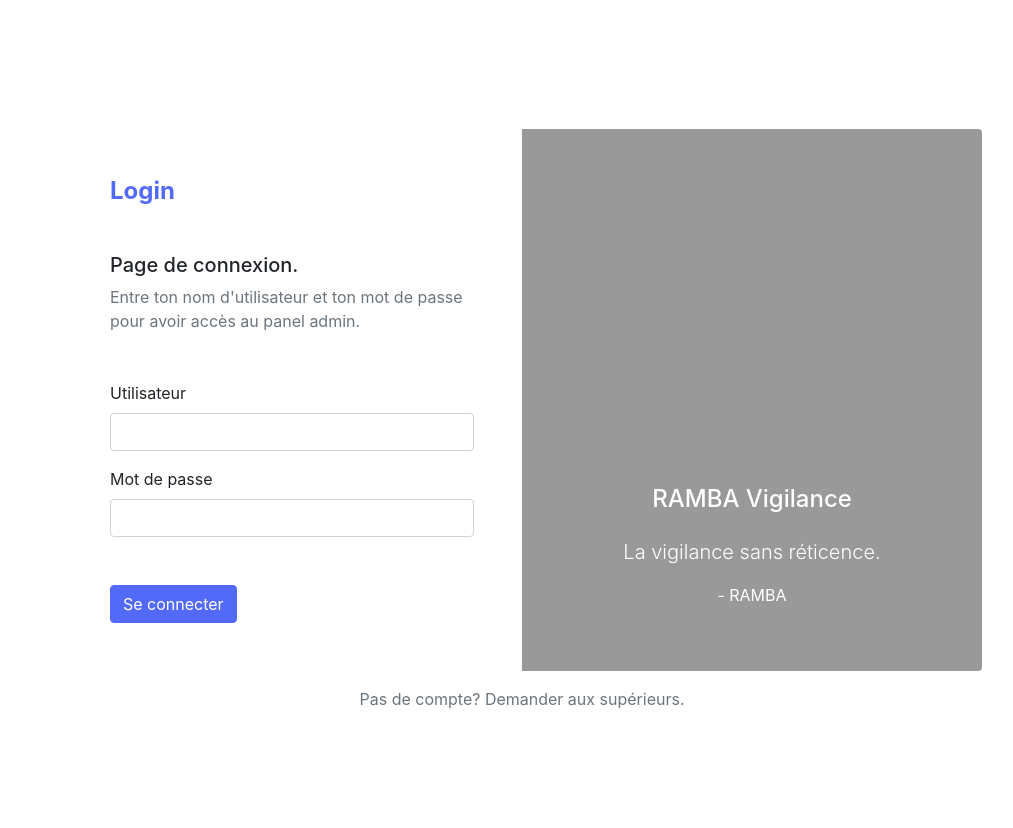
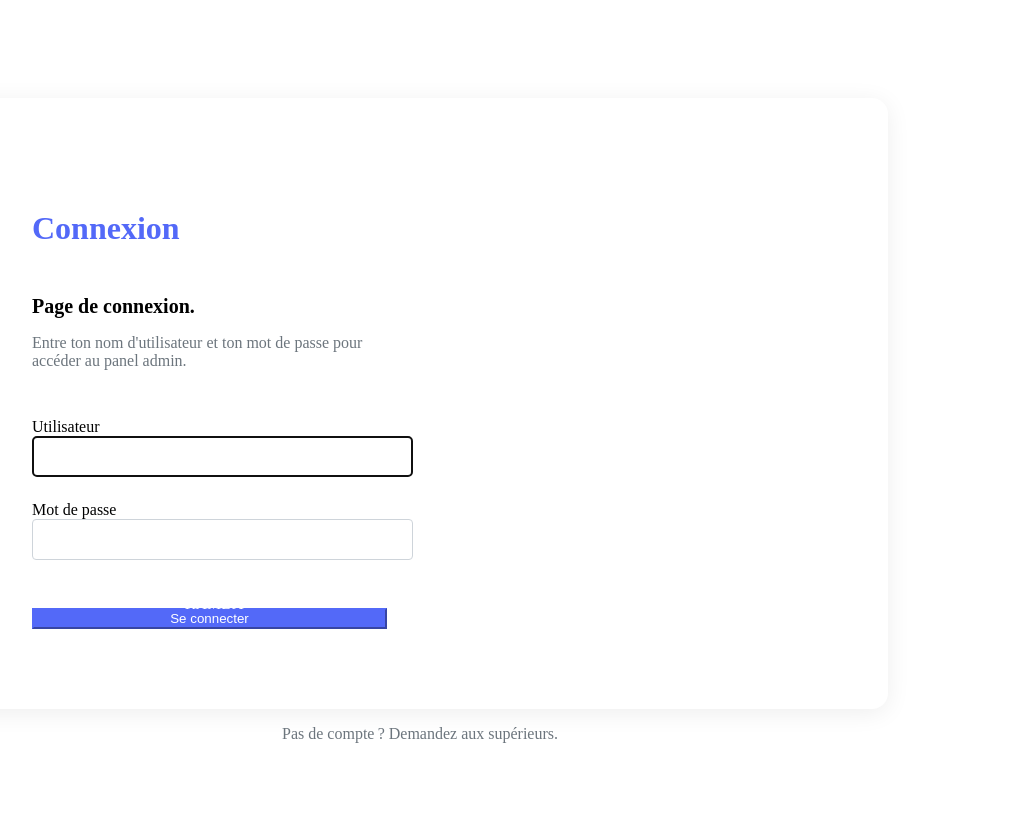
Before and after one commit to bennvk/IUT-SAE21-24, a Flask app: template Site/Site interne/templates/portail.html in a window 1280 px wide. Shown: the whole page, without its empty margins (118-1131 px from the left). Before the commit the page ends 708 px from the top, so only its background shows below. Run offline with Flask 3, Linux system fonts and the light colour scheme; the template is opened without the code that fills it, so the values that code supplies are empty; some libraries are stand-ins or nearby versions.

Commit message:
update site interne

```diff
--- a/Site/Site interne/static/css/style.css
+++ b/Site/Site interne/static/css/style.css
@@ -77,3 +77,42 @@
     margin-bottom: 2rem;
   }
 }
+
+.container {
+  width: 100%;
+  max-width: 1140px;
+  margin: 0 auto;
+  padding-right: 15px;
+  padding-left: 15px;
+}
+.row {
+  display: flex;
+  flex-wrap: wrap;
+  margin-right: -15px;
+  margin-left: -15px;
+}
+.col-xl-10, .col-lg-6 {
+  position: relative;
+  width: 100%;
+  padding-right: 15px;
+  padding-left: 15px;
+}
+.col-xl-10 { max-width: 80%; }
+.col-lg-6 { max-width: 50%; }
+.card { background: #fff; border-radius: 1rem; box-shadow: 0 4px 24px rgba(0,0,0,0.07); }
+.card-body { padding: 2rem; }
+.form-group { margin-bottom: 1.5rem; }
+.form-control { width: 100%; padding: 0.75rem; border: 1px solid #ced4da; border-radius: 0.25rem; }
+.btn-block { width: 100%; }
+.alert { padding: 0.75rem 1.25rem; margin-bottom: 1rem; border-radius: 0.25rem; }
+.alert-danger { background: #f8d7da; color: #721c24; }
+.alert-success { background: #d4edda; color: #155724; }
+.text-muted { color: #6c757d !important; }
+.text-center { text-align: center !important; }
+.mt-3 { margin-top: 1rem !important; }
+.mb-0 { margin-bottom: 0 !important; }
+.mb-5 { margin-bottom: 3rem !important; }
+.p-5 { padding: 3rem !important; }
+.font-weight-bold { font-weight: bold !important; }
+.h4 { font-size: 2rem; }
+.h5 { font-size: 1.25rem; }
--- a/Site/Site interne/templates/portail.html
+++ b/Site/Site interne/templates/portail.html
@@ -1,12 +1,9 @@
 <!DOCTYPE html>
-<html lang="en">
+<html lang="fr">
 <head>
     <meta charset="utf-8">
-    <!--  This file has been downloaded from bootdey.com @bootdey on twitter -->
-    <!--  All snippets are MIT license http://bootdey.com/license -->
-    <title>RAMBA | Login</title>
+    <title>RAMBA | Connexion</title>
     <meta name="viewport" content="width=device-width, initial-scale=1">
-    <link href="https://cdn.jsdelivr.net/npm/bootstrap@4.5.0/dist/css/bootstrap.min.css" rel="stylesheet">
     <link rel="stylesheet" href="{{ url_for('static', filename='css/style.css') }}">
 </head>
 <body>
@@ -19,22 +16,22 @@
                         <div class="col-lg-6">
                             <div class="p-5">
                                 <div class="mb-5">
-                                    <h3 class="h4 font-weight-bold text-theme">Login</h3>
+                                    <h3 class="h4 font-weight-bold text-theme">Connexion</h3>
                                 </div>
-
                                 <h6 class="h5 mb-0">Page de connexion.</h6>
-                                <p class="text-muted mt-2 mb-5">Entre ton nom d'utilisateur et ton mot de passe pour avoir accès au panel admin.</p>
-
+                                <p class="text-muted mt-2 mb-5">
+                                    Entre ton nom d'utilisateur et ton mot de passe pour accéder au panel admin.
+                                </p>
                                 <form method="POST" action="{{ url_for('login') }}">
                                     <div class="form-group">
                                         <label for="username">Utilisateur</label>
-                                        <input type="text" class="form-control" id="username" name="username" required>
+                                        <input type="text" class="form-control" id="username" name="username" required autofocus>
                                     </div>
                                     <div class="form-group mb-5">
                                         <label for="password">Mot de passe</label>
                                         <input type="password" class="form-control" id="password" name="password" required>
                                     </div>
-                                    <button type="submit" class="btn btn-theme">Se connecter</button>
+                                    <button type="submit" class="btn btn-theme btn-block">Se connecter</button>
                                     {% with messages = get_flashed_messages(with_categories=true) %}
                                       {% if messages %}
                                         <div class="mt-3">
@@ -47,37 +44,28 @@
                                 </form>
                             </div>
                         </div>
-
                         <div class="col-lg-6 d-none d-lg-inline-block">
-                            <div class="account-block rounded-right">
+                            <div class="account-block rounded-right h-100 d-flex flex-column justify-content-center align-items-center" style="background: #343a40;">
                                 <div class="overlay rounded-right"></div>
-                                <div class="account-testimonial">
+                                <div class="account-testimonial text-center">
                                     <h4 class="text-white mb-4">RAMBA Vigilance</h4>
                                     <p class="lead text-white">La vigilance sans réticence.</p>
-                                    <p>- RAMBA</p>
+                                    <p class="text-white">- RAMBA</p>
                                 </div>
                             </div>
                         </div>
                     </div>
-
                 </div>
                 <!-- end card-body -->
             </div>
             <!-- end card -->
-
-            <p class="text-muted text-center mt-3 mb-0">Pas de compte? Demander aux supérieurs.</p>
-
-            <!-- end row -->
-
+            <p class="text-muted text-center mt-3 mb-0">
+                Pas de compte ? Demandez aux supérieurs.
+            </p>
         </div>
         <!-- end col -->
     </div>
     <!-- Row -->
 </div>
-<script src="https://code.jquery.com/jquery-1.10.2.min.js"></script>
-<script src="https://cdn.jsdelivr.net/npm/bootstrap@4.5.0/dist/js/bootstrap.bundle.min.js"></script>
-<script type="text/javascript">
-
-</script>
 </body>
 </html>
```
Also changed, not shown: Site/Site interne/static/assets/icon.png (added).
